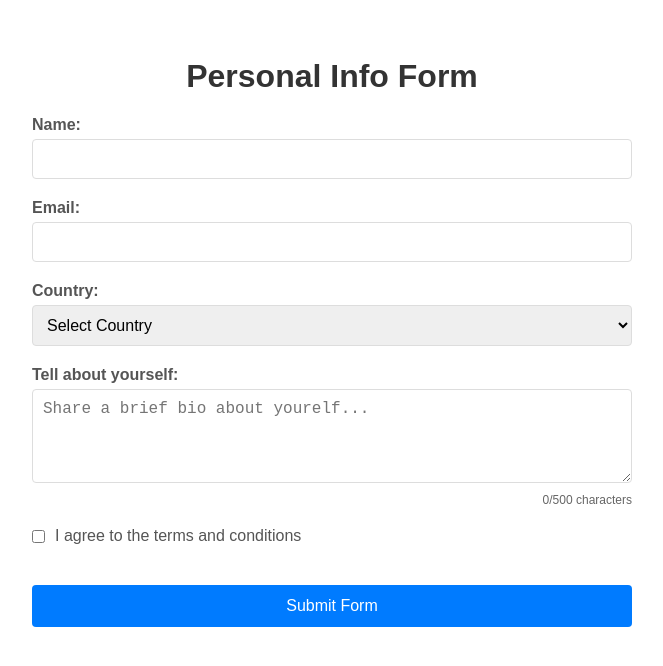
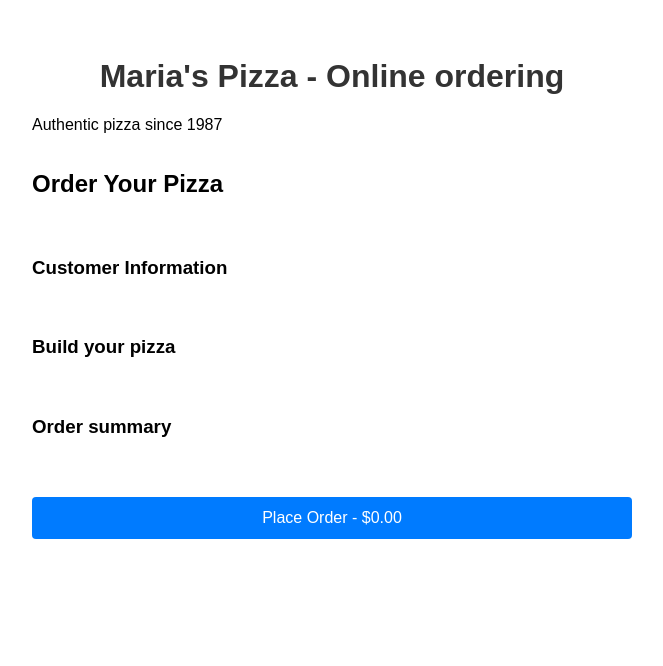
Before and after one commit to singhpreet86/react-essentials-assignment, a React (Create React App) app: page / in a window 1280 px wide. Shown: the top 666 px of the page, without its empty margins (308-971 px from the left). Built offline with nearby package versions, Linux system fonts and the light colour scheme.

Commit message:
Update App.js

```diff
--- a/src/App.js
+++ b/src/App.js
@@ -1,23 +1,5 @@
 /*
-React Forms and User Input
-
-
--> Traditional HTML from vs React Forms:
-
-
-Controlled Components
-  Why -> single source of truth
-        real  time validation
-        dynamic forms
-        better testing
-
-  How -> state and onChange handlers
-
-uncontrolled Components
-
-
-
-Personal info form -> user, name, country etc -> using controled components
+maria s piza ordering
 
 */
 import React, { useState } from 'react';
@@ -138,91 +120,32 @@ function App() {
 
   return (
     <div className="App">
-      <h1> Personal Info Form </h1>
+      <header>
+      <h1> Maria's Pizza  - Online ordering </h1>
+      <p>Authentic pizza since 1987</p>
+    </header>
 
-      <form onSubmit={handleSubmit}>
-        <div>
-          <label htmlFor='name'>Name:</label>
-          <input
-            type="text"
-            id="name"
-            name='name'
-            value={formData.name}
-            onChange={handleInputChange}
-            className={errors.name ? 'error' : ''}
-          />
-          {errors.name && <span className="error-message">{errors.name}</span> }
-        </div>
+    <main>
+      <form className="pizza-order-form" onSubmit={handleSubmit}>
+        <h2>Order Your Pizza</h2>
 
-        <div>
-          <label htmlFor='email'>Email:</label>
-          <input
-            type="email"
-            id="email"
-            name='email'
-            value={formData.email}
-            onChange={handleInputChange}
-            className={errors.email ? 'error' : ''}
-          />
+        <section className="customer-info">
+          <h3>Customer Information</h3>
+          </section>
 
-          {errors.email && <span className="error-message">{errors.email}</span> }
-        </div>
+          <section className="pizzza-customization">
+            <h3>Build your pizza</h3>
+        </section>
 
-         <div>
-          <label htmlFor='country'>Country:</label>
-          <select
-            id="country"
-            name='country'
-            value={formData.country}
-            onChange={handleInputChange}
-            className={errors.country ? 'error' : ''}
-          >
-            <option value="">Select Country</option>
-            <option value="us">United States</option>
-            <option value="ca">Canada</option>
-            <option value="uk">United Kingdom</option>
-            <option value="au">Australia</option>
-            <option value="de">Germany</option>
-            <option value="fr">France</option>
-            <option value="in">India</option>
-            <option value="cn">China</option>
-            <option value="jp">Japan</option>
-            <option value="br">Brazil</option>
-          </select>
-          {errors.country && <span className="error-message">{errors.country}</span> }
-        </div>
-        <div>
-          <label htmlFor='bio'>Tell about yourself:</label>
-          <textarea
-            id="bio"
-            name='bio'
-            value={formData.bio}
-            onChange={handleInputChange}
-            rows={4}
-            placeholder='Share a brief bio about yourelf...'
-            className={errors.bio ? 'error' : ''}
-          />
-          <small className={`character-count ${formData.bio.length > 450 ? 'warning' : ''}`}>{formData.bio.length}/500 characters</small>
-          {errors.bio && <span className="error-message">{errors.bio}</span> }
-        </div>
+        <section className="order-summary">
+          <h3>Order summary</h3>
+        </section>
 
-        <div>
-          <label className='checkbox-label'>
-            <input
-              type="checkbox"
-              name='agreeToTerms'
-              checked={formData.agreeToTerms}
-              onChange={handleCheckboxChange}
-              className={errors.agreeToTerms ? 'error' : ''}
-            />
-            I agree to the terms and conditions
-          </label>
-          {errors.agreeToTerms && <span className="error-message">{errors.agreeToTerms}</span> }
-        </div>
+        <button type='submit'> Place Order - $0.00 </button>
 
-        <button type="submit">Submit Form</button>
+
       </form>
-
+    </main>
 
   </div>
   )
```
